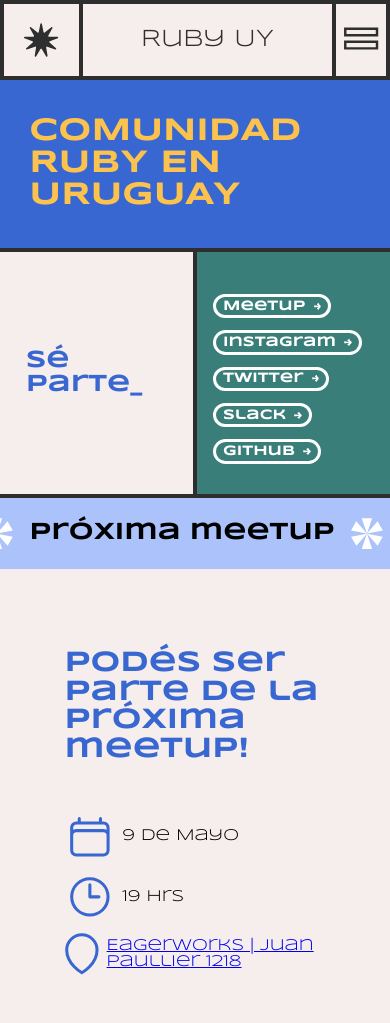
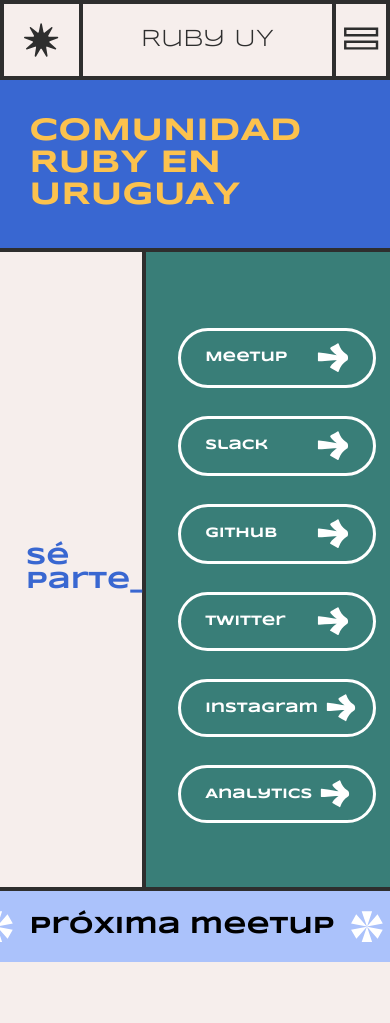
Before and after one commit to rubyuy/ruby.uy, a Jekyll site: the page built from index.md, in a window 390 px wide. Shown: the top 1023 px of the page. Built offline with Jekyll 4.4.1, drawn with Linux system fonts in a browser that asks for light colours; our own code applies the rules of GitHub Pages for plain Markdown files; grey boxes are pictures that could not be loaded.

Commit message:
Add analytics and adjust styles for links section

```diff
--- a/_includes/default_header.html
+++ b/_includes/default_header.html
@@ -10,41 +10,24 @@
       <h2>Sé parte_</h2>
     </div>
     <div>
-      <ul>
-        <li>
-          <ul>
-            <li>
       <a href="https://www.meetup.com/ruby-montevideo/" target="_blank">
         Meetup <img src='/assets/images/arrow.svg' aria-hidden="true" focuseable="false"/>
       </a>
-            </li>
-            <li>
+      <a href="https://owu.slack.com/archives/C52L2AK8W" target="_blank">
+        Slack <img src="/assets/images/arrow.svg" aria-hidden="true" focuseable="false"/>
+      </a>
+      <a href="https://github.com/rubyuy/ruby.uy" target="_blank">
+        Github <img src="/assets/images/arrow.svg" aria-hidden="true" focuseable="false"/>
+      </a>
+      <a href="https://twitter.com/rubymontevideo" target="_blank">
+        Twitter <img src="/assets/images/arrow.svg" aria-hidden="true" focuseable="false"/>
+      </a>
       <a href="https://www.instagram.com/ruby_uruguay/" target="_blank">
         Instagram <img src='/assets/images/arrow.svg' aria-hidden="true" focuseable="false"/>
       </a>
-            </li>
-          </ul>
-        </li>
-        <li>
-          <ul>
-            <li>
-              <a href="https://twitter.com/rubymontevideo" target="_blank">
-                Twitter <img src="/assets/images/arrow.svg" aria-hidden="true" focuseable="false"/>
+      <a href="https://analytics.umami.is/share/MbC0PW7QoyfeUQU8/RubyUY" target="_blank">
+        Analytics <img src="/assets/images/arrow.svg" aria-hidden="true" focuseable="false"/>
       </a>
-            </li>
-            <li>
-              <a href="https://owu.slack.com/archives/C52L2AK8W" target="_blank">
-                Slack <img src="/assets/images/arrow.svg" aria-hidden="true" focuseable="false"/>
-              </a>
-            </li>
-            <li>
-              <a href="https://github.com/rubyuy/ruby.uy" target="_blank">
-                Github <img src="/assets/images/arrow.svg" aria-hidden="true" focuseable="false"/>
-              </a>
-            </li>
-          </ul>
-        </li>
-      </ul>
     </div>
   </div>
 </header>
--- a/_sass/header.scss
+++ b/_sass/header.scss
@@ -4,6 +4,7 @@
     flex-direction: column;
     font: 1rem 'Syncopate', sans-serif;
     width: 100%;
+    overflow: hidden;
 
     > div {
       display: flex;
@@ -68,12 +69,14 @@
           align-items: center;
           border: 4px solid #2E2E2E;
           display: flex;
+          flex-wrap: wrap;
           width: 50%;
           padding: 96px 0;
 
           &:first-child {
             border-left-width: 0;
             background-color: #F6EEEC;
+            justify-content: flex-start;
 
             h2 {
               color: #3967D1;
@@ -100,16 +103,10 @@
           &:last-child {
             background: rgb(57, 126, 120);
             border-width: 4px 0;
-            padding-left: 52px;
+            justify-content: flex-start;
+            padding: 4rem 2rem;
+            gap: 1rem;
 
-            > ul {
-              flex-direction: column;
-
-              > li {
-                ul {
-                  display: flex;
-
-                  li {
             a {
               align-items: center;
               border: 3.3px solid #FFF;
@@ -117,11 +114,10 @@
               color: #fff;
               display: inline-flex;
               font-weight: 900;
-                      gap: 8.25px;
-                      justify-content: center;
-                      margin-right: 12px;
-                      padding: 0.43vw 1.719vw;
+              padding: 0.75rem 1.5rem;
               text-decoration: none;
+              min-width: 9rem;
+              justify-content: space-between;
 
               &:hover {
                 background-color: rgba(0,0,0,0.5);
@@ -133,38 +129,13 @@
               }
 
               img {
-                        width: 2vw;
-                      }
-                    }
-                  }
-
-                  @media (max-width: 992px) {
-                    flex-direction: column;
-                  }
-                }
-
-                &:last-child {
-                  margin-top: 12px;
-
-                  @media (max-width: 992px) {
-                    margin-top: 0;
-                  }
-                }
-              }
-            }
-
-            @media (max-width: 768px) {
-              width: 100%;
-              padding: 30px 0;
-              justify-content: center;
-            }
-          }
-
-          @media (max-width: 768px) {
-            height: auto;
+                width: 2rem;
+                padding-left: 0.5rem;
               }
             }
           }
         }
       }
     }
+  }
+}
```
Lines whose indentation alone changed are shown as unchanged.
